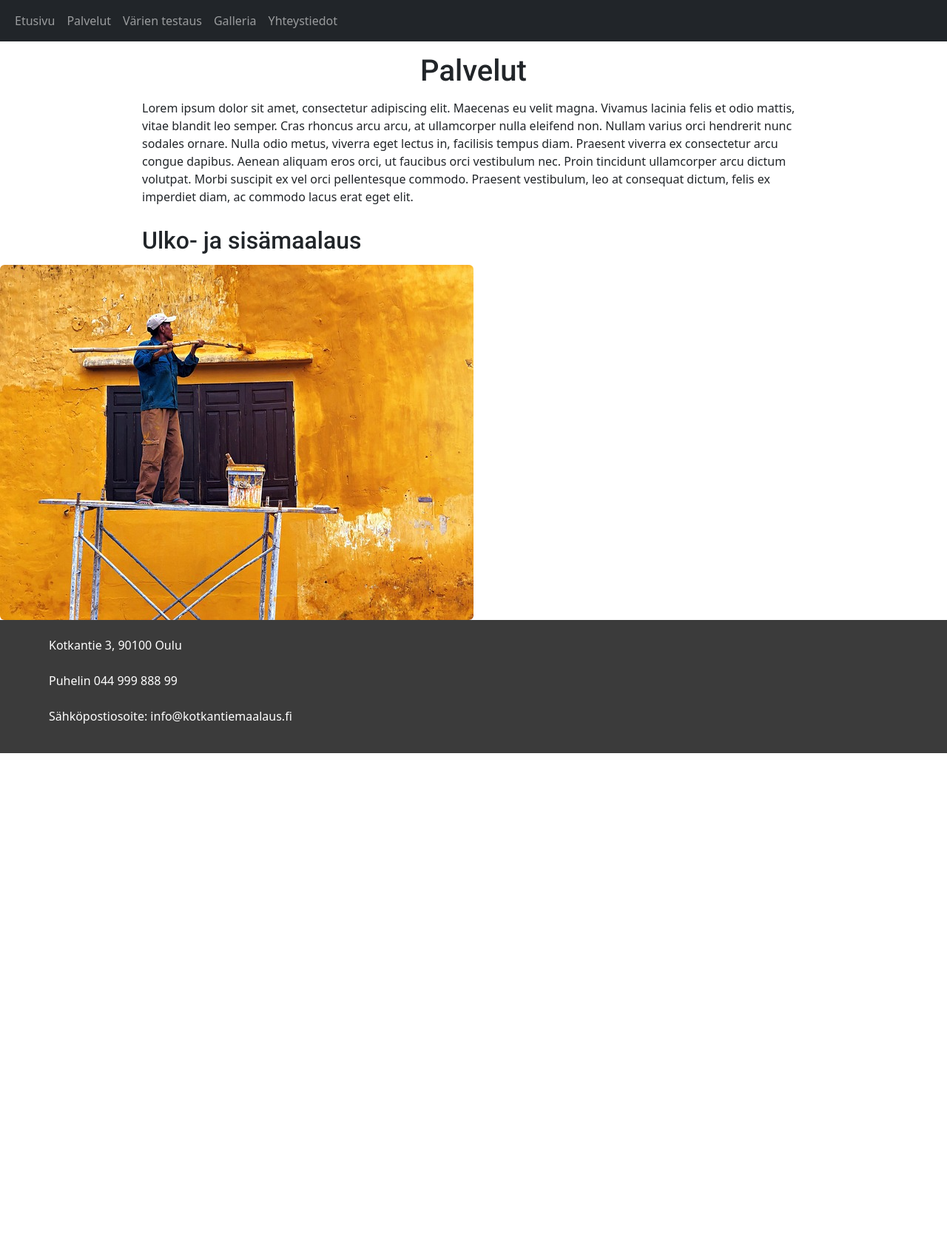
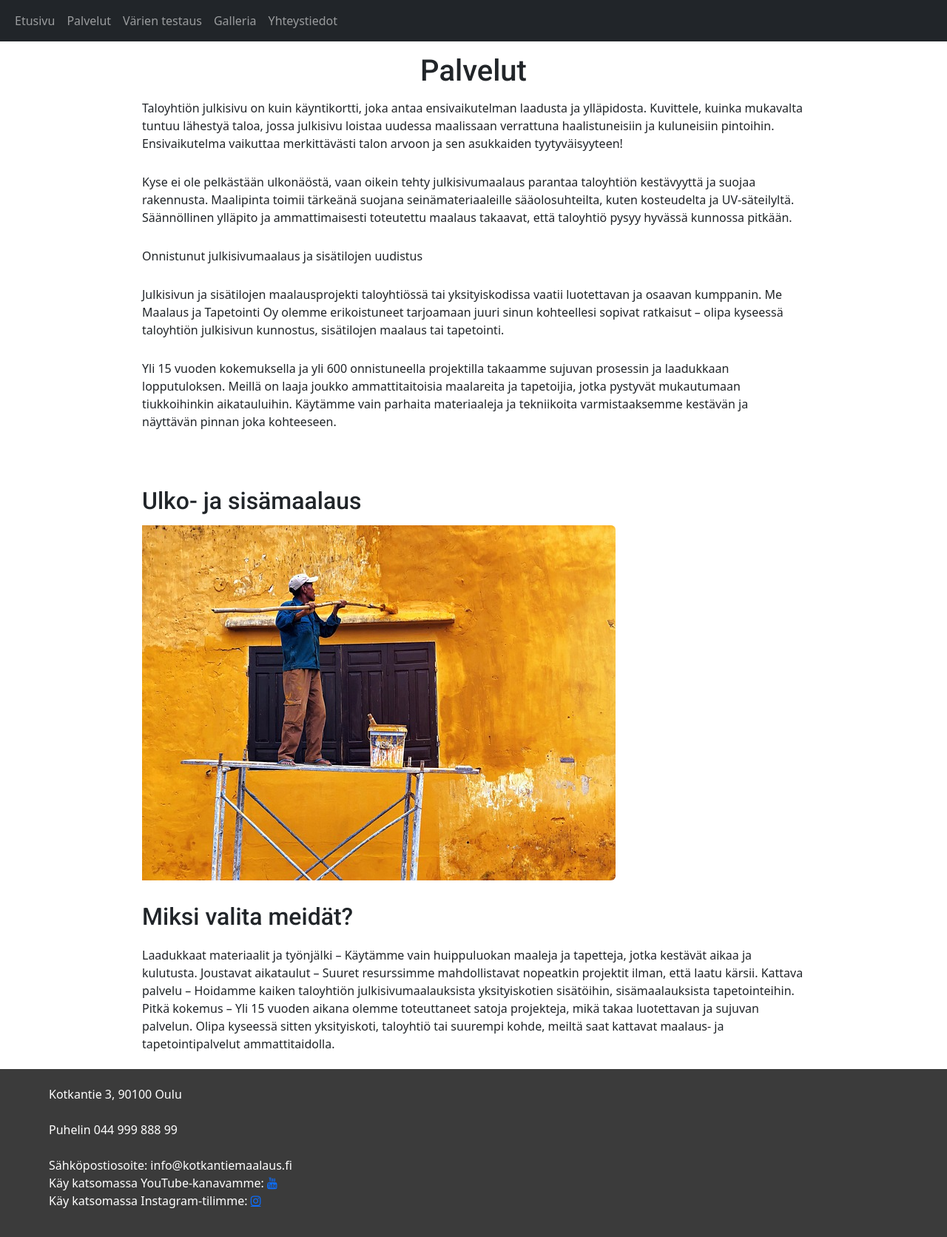
Before and after one commit to karvmis/nayttotyo, a plain HTML site: page services.html in a window 1280 px wide. Shown: the whole page at 74% size. Before the commit the page ends 1018 px from the top, so only its background shows below. Drawn offline with nearby package versions, Linux system fonts and the light colour scheme.

Commit message:
Palvelut-sivu valmis

```diff
--- a/css/styles.css
+++ b/css/styles.css
@@ -106,8 +106,19 @@ p {
     border: 2px solid #000;
 }
 
+
 .rectangle1,
 .rectangle2 {
     padding-left: 14px;
     padding-right: 14px;
 }
+
+/*iconit*/
+.fa{
+    font-size: 14px;
+    text-align: center;
+}
+
+#painter{
+    padding-left: 15%;
+}
--- a/services.html
+++ b/services.html
@@ -13,6 +13,7 @@
         rel="stylesheet">
     <link href="https://cdn.jsdelivr.net/npm/bootstrap@5.3.3/dist/css/bootstrap.min.css" rel="stylesheet">
     <script src="https://cdn.jsdelivr.net/npm/bootstrap@5.3.3/dist/js/bootstrap.bundle.min.js"></script>
+    <link rel="stylesheet" href="https://cdnjs.cloudflare.com/ajax/libs/font-awesome/4.7.0/css/font-awesome.min.css">
 </head>
 
 <body>
@@ -21,19 +22,19 @@
         <div class="container-fluid">
             <ul class="navbar-nav">
                 <li class="nav-item">
-                    <a class="nav-link" href="#">Etusivu</a>
+                    <a class="nav-link" href="index.html">Etusivu</a>
                 </li>
                 <li class="nav-item">
-                    <a class="nav-link" href="#">Palvelut</a>
+                    <a class="nav-link" href="services.html">Palvelut</a>
                 </li>
                 <li class="nav-item">
-                    <a class="nav-link" href="#">Värien testaus</a>
+                    <a class="nav-link" href="colorTesting.html">Värien testaus</a>
                 </li>
                 <li class="nav-item">
-                    <a class="nav-link" href="#">Galleria</a>
+                    <a class="nav-link" href="gallery.html">Galleria</a>
                 </li>
                 <li class="nav-item">
-                    <a class="nav-link" href="#">Yhteystiedot</a>
+                    <a class="nav-link" href="contacts.html">Yhteystiedot</a>
                 </li>
             </ul>
         </div>
@@ -42,15 +43,42 @@
     <!-- content -->
     <div class="content">
         <h1>Palvelut</h1>
-        <p>Lorem ipsum dolor sit amet, consectetur adipiscing elit. Maecenas eu velit magna. Vivamus lacinia felis et
-            odio mattis, vitae blandit leo semper. Cras rhoncus arcu arcu, at ullamcorper nulla eleifend non. Nullam
-            varius orci hendrerit nunc sodales ornare. Nulla odio metus, viverra eget lectus in, facilisis tempus diam.
-            Praesent viverra ex consectetur arcu congue dapibus. Aenean aliquam eros orci, ut faucibus orci vestibulum
-            nec. Proin tincidunt ullamcorper arcu dictum volutpat. Morbi suscipit ex vel orci pellentesque commodo.
-            Praesent vestibulum, leo at consequat dictum, felis ex imperdiet diam, ac commodo lacus erat eget elit.</p>
+        <p>Taloyhtiön julkisivu on kuin käyntikortti, joka antaa ensivaikutelman laadusta ja ylläpidosta. Kuvittele,
+            kuinka mukavalta tuntuu lähestyä taloa, jossa julkisivu loistaa uudessa maalissaan verrattuna
+            haalistuneisiin ja kuluneisiin pintoihin. Ensivaikutelma vaikuttaa merkittävästi talon arvoon ja sen
+            asukkaiden tyytyväisyyteen!
 
+        <p>Kyse ei ole pelkästään ulkonäöstä, vaan oikein tehty julkisivumaalaus parantaa taloyhtiön kestävyyttä ja
+            suojaa rakennusta. Maalipinta toimii tärkeänä suojana seinämateriaaleille sääolosuhteilta, kuten kosteudelta
+            ja UV-säteilyltä. Säännöllinen ylläpito ja ammattimaisesti toteutettu maalaus takaavat, että taloyhtiö pysyy
+            hyvässä kunnossa pitkään.</p>
+
+        <p>Onnistunut julkisivumaalaus ja sisätilojen uudistus</p>
+
+        <p>Julkisivun ja sisätilojen maalausprojekti taloyhtiössä tai yksityiskodissa vaatii luotettavan ja osaavan
+            kumppanin. Me Maalaus ja Tapetointi Oy
+            olemme erikoistuneet tarjoamaan juuri sinun kohteellesi sopivat ratkaisut – olipa kyseessä taloyhtiön
+            julkisivun kunnostus, sisätilojen maalaus tai tapetointi.</p>
+
+        <p>Yli 15 vuoden kokemuksella ja yli 600 onnistuneella projektilla takaamme sujuvan prosessin ja laadukkaan
+            lopputuloksen. Meillä on laaja joukko ammattitaitoisia maalareita ja tapetoijia, jotka pystyvät mukautumaan
+            tiukkoihinkin aikatauluihin. Käytämme vain parhaita materiaaleja ja tekniikoita varmistaaksemme kestävän ja
+            näyttävän pinnan joka kohteeseen.</p>
+            <br><br>
         <h2>Ulko- ja sisämaalaus</h2>
         <img id="painter" src="painter.jpg" class="rounded">
+        <br><br>
+        <h2>Miksi valita meidät?</h2>
+
+        <p>Laadukkaat materiaalit ja työnjälki – Käytämme vain huippuluokan maaleja ja tapetteja, jotka kestävät aikaa
+            ja kulutusta.
+            Joustavat aikataulut – Suuret resurssimme mahdollistavat nopeatkin projektit ilman, että laatu kärsii.
+            Kattava palvelu – Hoidamme kaiken taloyhtiön julkisivumaalauksista yksityiskotien sisätöihin,
+            sisämaalauksista tapetointeihin.
+            Pitkä kokemus – Yli 15 vuoden aikana olemme toteuttaneet satoja projekteja, mikä takaa luotettavan ja
+            sujuvan palvelun.
+            Olipa kyseessä sitten yksityiskoti, taloyhtiö tai suurempi kohde, meiltä saat kattavat maalaus- ja
+            tapetointipalvelut ammattitaidolla.</p>
     </div>
 
     <!-- footer -->
@@ -60,6 +88,8 @@
                 <li>Kotkantie 3, 90100 Oulu</li><br>
                 <li>Puhelin 044 999 888 99</li><br>
                 <li>Sähköpostiosoite: info@kotkantiemaalaus.fi</li>
+                <li>Käy katsomassa YouTube-kanavamme: <a href="https://youtube.com" class="fa fa-youtube"></a></li>
+                <li>Käy katsomassa Instagram-tilimme: <a href="https://instagram.com" class="fa fa-instagram"></a></li>
             </ul>
         </div>
     </div>
```
Also changed, not shown: colorTesting.html (+5 -2 lines), contacts.html (+3 -0 lines), gallery.html (+22 -9 lines), index.html (+3 -0 lines).
